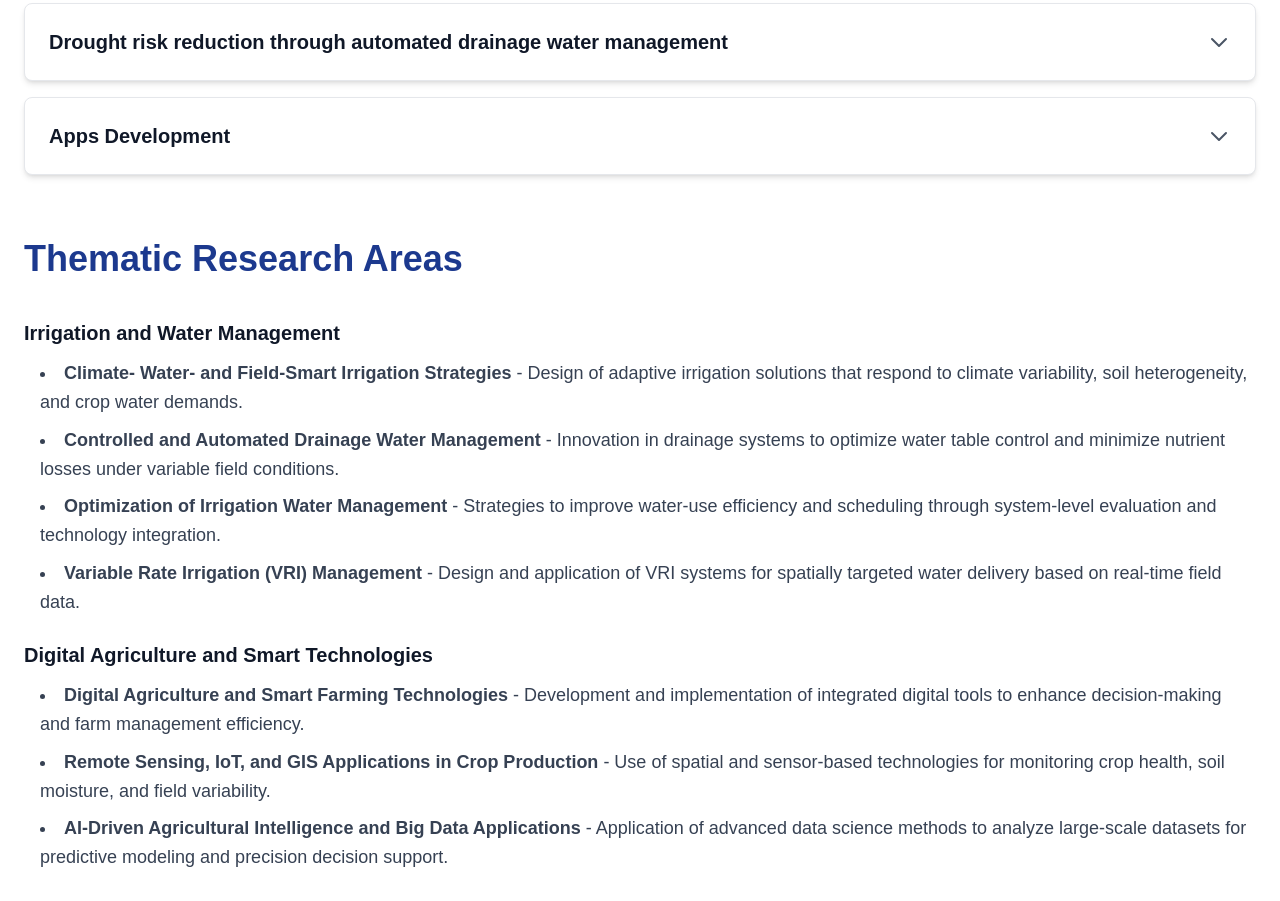
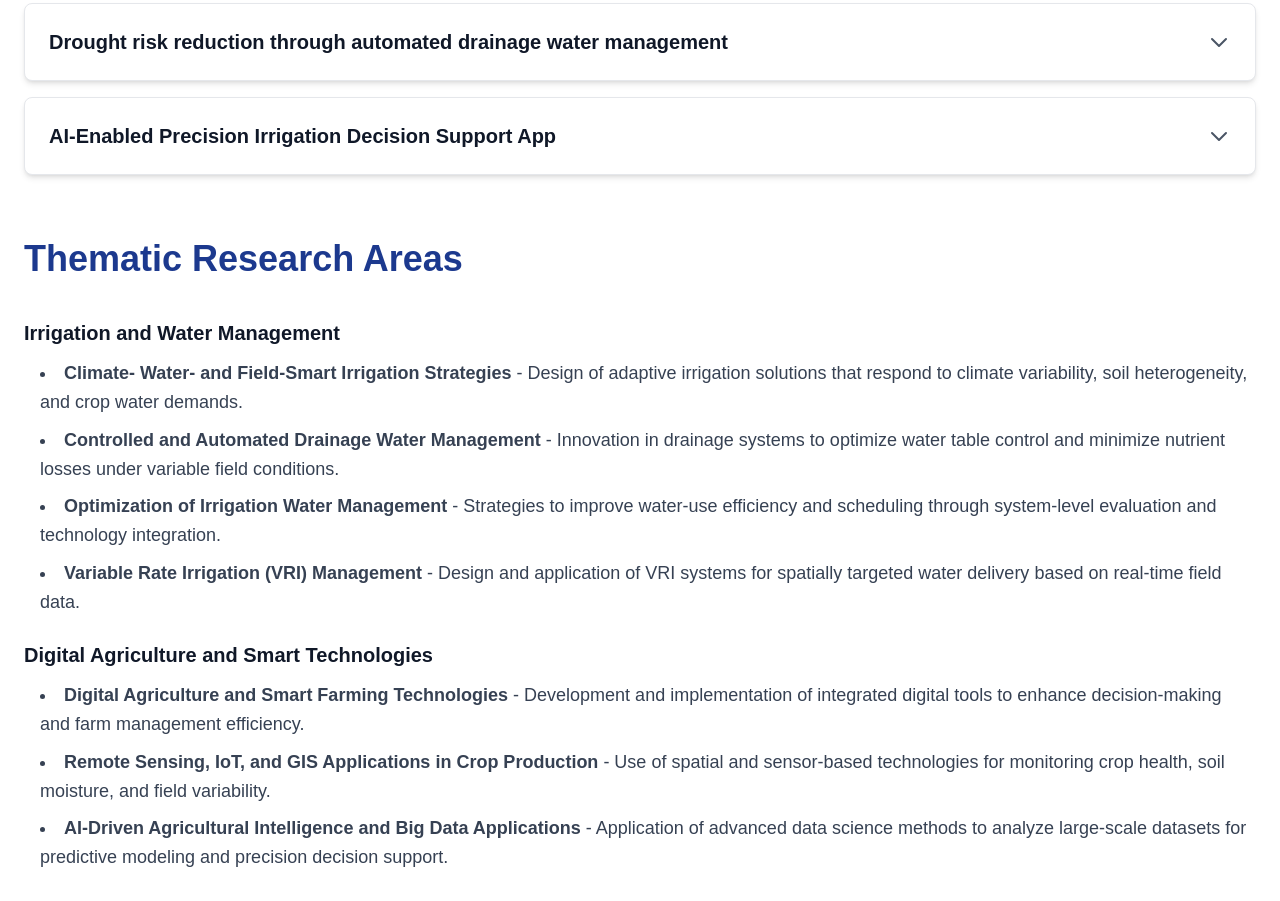
Before and after one commit to f2yapps/academic-lab-website, a Next.js app: page /research-projects in a window 1280 px wide. Shown: the part 920-1821 px from the top of the page. Built offline with nearby package versions, Linux system fonts and the light colour scheme.

Commit message:
Your message

```diff
--- a/app/research-projects/page.tsx
+++ b/app/research-projects/page.tsx
@@ -8,6 +8,7 @@ interface Project {
   title: string;
   description: string;
   fundingAgency: string;
+  totalFunding?: string;
   placeOfImplementation: string;
   projectPageUrl?: string;
   images: string[];
@@ -20,6 +21,7 @@ const projects: Project[] = [
     title: "Develop the database of soil hydraulic properties for precision irrigation management in Maryland",
     description: "Creating a comprehensive database of soil hydraulic properties specific to Maryland soils to support precision irrigation management practices and improve water-use efficiency in agricultural systems.",
     fundingAgency: "TBD",
+    totalFunding: "TBD",
     placeOfImplementation: "Maryland, USA",
     projectPageUrl: "#",
     images: ["/banners/banner1.png", "/banners/banner2.png"],
@@ -29,6 +31,7 @@ const projects: Project[] = [
     title: "Quantifying actual nutrient load reduction in drainage structures",
     description: "Research project focused on measuring and quantifying the actual reduction of nutrient loads in agricultural drainage structures to improve water quality and reduce environmental impact.",
     fundingAgency: "Harry R. Hughes Center for Agro-Ecology (2024-2026)",
+    totalFunding: "TBD",
     placeOfImplementation: "Maryland, USA",
     projectPageUrl: "#",
     images: ["/banners/banner3.png", "/banners/banner5.png"],
@@ -38,6 +41,7 @@ const projects: Project[] = [
     title: "Precision Horticulture using Unpiloted Aerial Vehicles as part of an Integrated Plant Management Approach for Ornamental Nurseries",
     description: "Development and implementation of precision horticulture techniques utilizing unpiloted aerial vehicles (UAVs) as part of an integrated plant management system for ornamental nursery operations, enhancing monitoring, decision-making, and resource optimization.",
     fundingAgency: "NIFA (2024-2025)",
+    totalFunding: "TBD",
     placeOfImplementation: "Maryland, USA",
     projectPageUrl: "#",
     images: ["/banners/banner6.png", "/banners/banner1.png"],
@@ -47,15 +51,17 @@ const projects: Project[] = [
     title: "Drought risk reduction through automated drainage water management",
     description: "Investigating and implementing automated drainage water management systems to reduce drought risks by optimizing water table control and improving water availability during critical growing periods.",
     fundingAgency: "Nationwide AgTech (2023-2024)",
+    totalFunding: "TBD",
     placeOfImplementation: "Maryland, USA",
     projectPageUrl: "#",
     images: ["/banners/banner2.png", "/banners/banner3.png"],
   },
   {
     id: "5",
-    title: "Apps Development",
+    title: "AI-Enabled Precision Irrigation Decision Support App",
     description: "Our lab is developing an AI-based irrigation decision tool designed to help farmers apply the optimal amount of water to their fields. This approach reduces water and nutrient usage, ultimately improving agricultural productivity while minimizing environmental contamination caused by runoff and nutrient leaching.",
     fundingAgency: "TBD",
+    totalFunding: "TBD",
     placeOfImplementation: "Maryland, USA",
     projectPageUrl: "#",
     images: ["/banners/banner5.png", "/banners/banner6.png"],
@@ -115,6 +121,12 @@ export default function Page() {
                         <span className="font-semibold text-gray-900">Funding Agency: </span>
                         <span className="text-gray-700">{project.fundingAgency}</span>
                       </div>
+                      {project.totalFunding && (
+                        <div>
+                          <span className="font-semibold text-gray-900">Total Funding: </span>
+                          <span className="text-gray-700">{project.totalFunding}</span>
+                        </div>
+                      )}
                       <div>
                         <span className="font-semibold text-gray-900">Place of Implementation: </span>
                         <span className="text-gray-700">{project.placeOfImplementation}</span>
```
